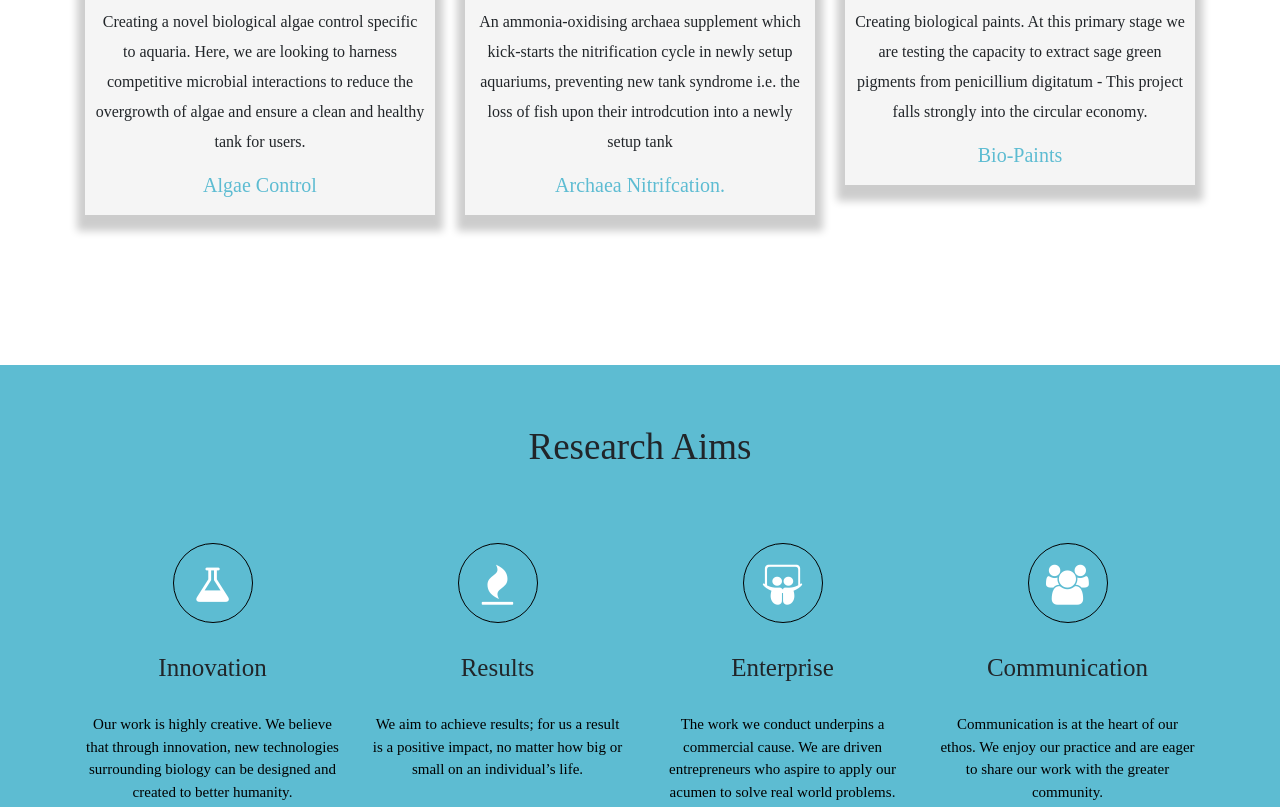
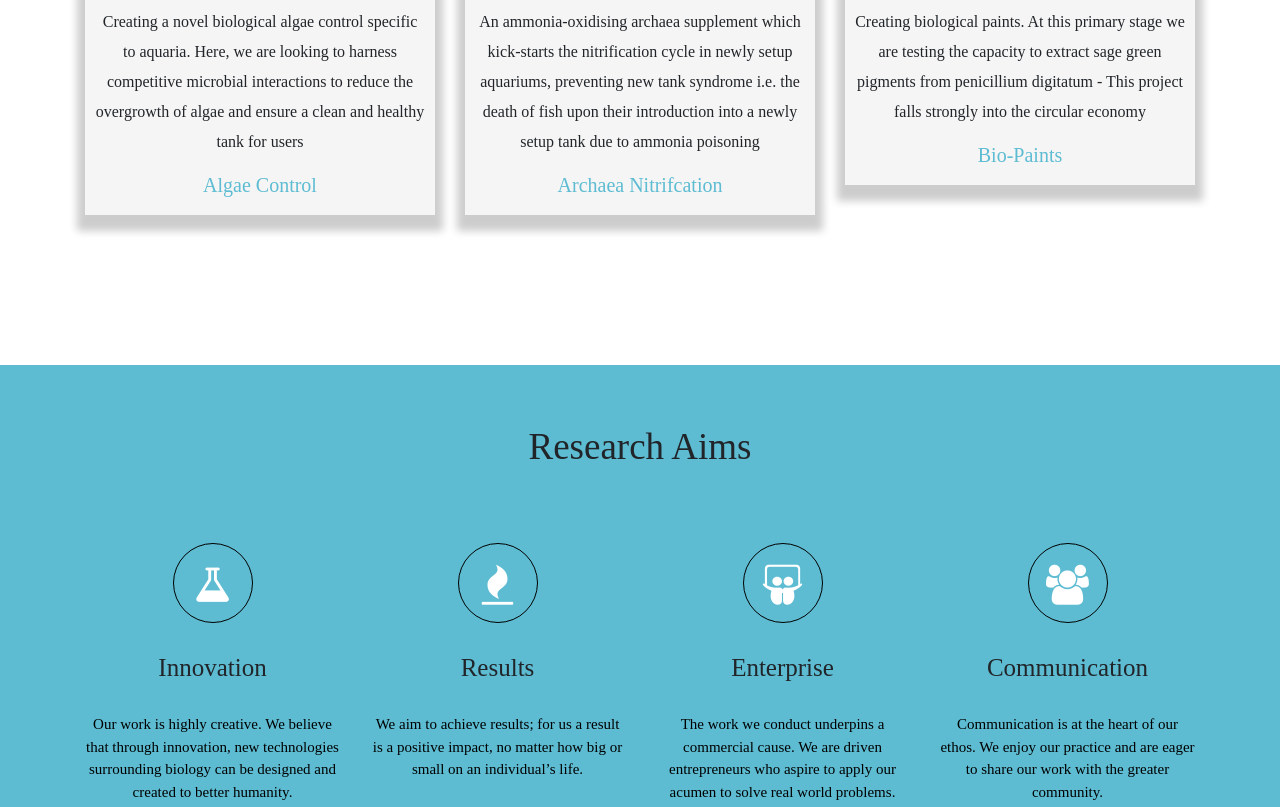
Before and after one commit to Rlperalta/MicroShield, a plain HTML site: page index.html in a window 1280 px wide. Shown: the part 939-1746 px from the top of the page. Drawn offline with nearby package versions, Linux system fonts and the light colour scheme.

Commit message:
Update index.html

```diff
--- a/index.html
+++ b/index.html
@@ -73,7 +73,7 @@
           <blockquote>Creating a novel biological algae control specific
             to aquaria. Here, we are looking to harness competitive microbial
             interactions to reduce the overgrowth of algae and ensure a clean
-             and healthy tank for users. </blockquote>
+             and healthy tank for users </blockquote>
             <h3>Algae Control</h3>
         </div>
       </div>
@@ -82,8 +82,8 @@
         <img src="https://imgur.com/coBedD6.png" class="user">
         <blockquote>An ammonia-oxidising archaea supplement which kick-starts
           the nitrification cycle in newly setup aquariums, preventing new
-          tank syndrome i.e. the loss of fish upon their introdcution into a newly setup tank </blockquote>
-          <h3>Archaea Nitrifcation. </h3>
+          tank syndrome i.e. the death of fish upon their introduction into a newly setup tank due to ammonia poisoning </blockquote>
+          <h3>Archaea Nitrifcation </h3>
       </div>
     </div>
     <div class="col-md-4 text-center">
@@ -91,7 +91,7 @@
       <img src="https://imgur.com/lqlH4A7.png" class="user">
       <blockquote>Creating biological paints. At this primary stage we are testing the
          capacity to extract sage green pigments from penicillium digitatum - This
-         project falls strongly into the circular economy. </blockquote>
+         project falls strongly into the circular economy </blockquote>
         <h3>Bio-Paints</h3>
     </div>
   </div>
```
